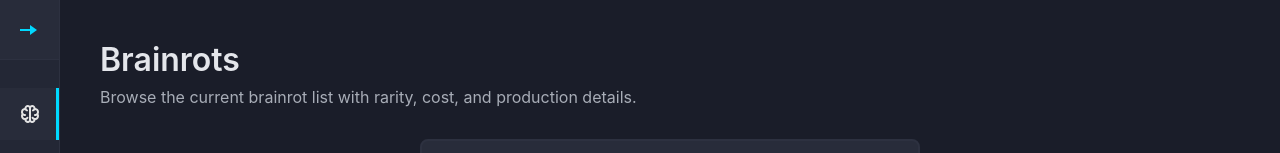
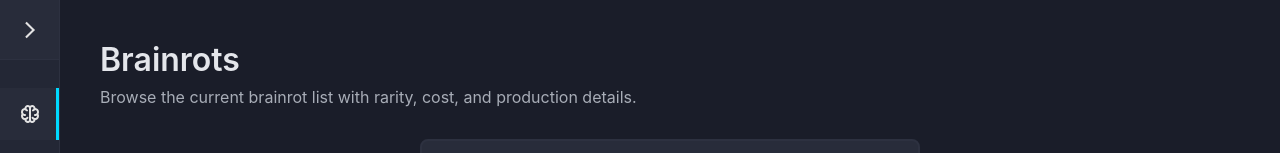
Before and after one commit to bryce-schultz/brainrot-info, a Vue app: page / in a window 1280 px wide. Shown: the top 153 px of the page. Built offline with nearby package versions, Linux system fonts and the light colour scheme.

Commit message:
new expand / collapse icon, added eternal machine disclaimer

```diff
--- a/src/App.vue
+++ b/src/App.vue
@@ -74,6 +74,11 @@
         <section class="about-section">
           <h3 class="about-heading">Data & Accuracy</h3>
           <p>Stats and rebirth requirements are maintained by community contributors and may not always reflect the latest game patch. If you spot something out of date, the project is open to corrections.</p>
+        </section>
+
+        <section class="about-section">
+          <h3 class="about-heading">Eternal Machine Disclaimer</h3>
+          <p>The Eternal Machine simulator is <strong>not representative of what you will receive in-game</strong>. It is a simulation built on the same probability logic the machine uses, intended to give you a sense of output frequency and relative rarity — nothing more. Results in the actual game are determined by the game's own systems and will vary. <strong>No particular outcome is guaranteed.</strong></p>
         </section>
 
         <p class="about-copy">&copy; {{ new Date().getFullYear() }} Brainrot Info &mdash; Unofficial fan site.</p>
--- a/src/components/Sidebar.vue
+++ b/src/components/Sidebar.vue
@@ -7,7 +7,7 @@
     <nav class="sidebar">
       <div class="sidebar-header">
         <label for="sidebar-toggle" class="toggle-btn">
-          <span class="toggle-arrow"></span>
+          <img :src="arrowIcon" alt="toggle" class="toggle-arrow" />
         </label>
         <div class="site-title">Brainrot Info</div>
       </div>
@@ -29,12 +29,13 @@
 </template>
 
 <script setup>
-import { ref } from 'vue';
+import { ref, onMounted, onUnmounted } from 'vue';
 import brainrotIcon from '../assets/brainrot-icon.svg';
 import rebirthIcon from '../assets/rebirth-icon.svg';
 import calculatorIcon from '../assets/calculator-icon.svg';
 import machineIcon from '../assets/machine-icon.svg';
 import infoIcon from '../assets/info-icon.svg';
+import arrowIcon from '../assets/arrow-icon.svg';
 
 defineProps({
   currentPage: {
@@ -54,6 +55,17 @@ const navItems = [
   { id: 'machine', href: '#machine', text: 'Eternal Machine', icon: machineIcon },
   { id: 'about', href: '#about', text: 'About', icon: infoIcon }
 ];
+
+function handleOutsideClick(e) {
+  if (!isExpanded.value) return;
+  const sidebar = document.querySelector('.sidebar');
+  if (sidebar && !sidebar.contains(e.target)) {
+    isExpanded.value = false;
+  }
+}
+
+onMounted(() => document.addEventListener('click', handleOutsideClick, true));
+onUnmounted(() => document.removeEventListener('click', handleOutsideClick, true));
 </script>
 
 <style scoped>
--- a/src/style.css
+++ b/src/style.css
@@ -129,37 +129,9 @@ body {
 }
 
 .toggle-arrow {
-    transition: transform 0.3s;
-    display: flex;
-    align-items: center;
-    justify-content: center;
     width: 20px;
     height: 20px;
-    position: relative;
-}
-
-.toggle-arrow::before {
-    content: '';
-    position: absolute;
-    width: 0;
-    height: 0;
-    border-top: 5px solid transparent;
-    border-bottom: 5px solid transparent;
-    border-left: 7px solid currentColor;
-    left: 10px;
-    top: 50%;
-    transform: translateY(-50%);
-}
-
-.toggle-arrow::after {
-    content: '';
-    position: absolute;
-    width: 10px;
-    height: 2px;
-    background: currentColor;
-    left: 0;
-    top: 50%;
-    transform: translateY(-50%);
+    transition: transform 0.3s;
 }
 
 #sidebar-toggle:checked ~ .sidebar .toggle-arrow {
@@ -996,7 +968,7 @@ body {
     border: 1px solid var(--border-color);
     border-radius: 16px;
     width: min(700px, 100%);
-    max-height: 80vh;
+    height: 80vh;
     display: flex;
     flex-direction: column;
     overflow: hidden;
@@ -1135,7 +1107,7 @@ body {
 
     .picker-modal {
         width: 100%;
-        max-height: 90dvh;
+        height: 90dvh;
         border-radius: 20px 20px 0 0;
     }
 
```
Also changed, not shown: src/assets/arrow-icon.svg (added).
